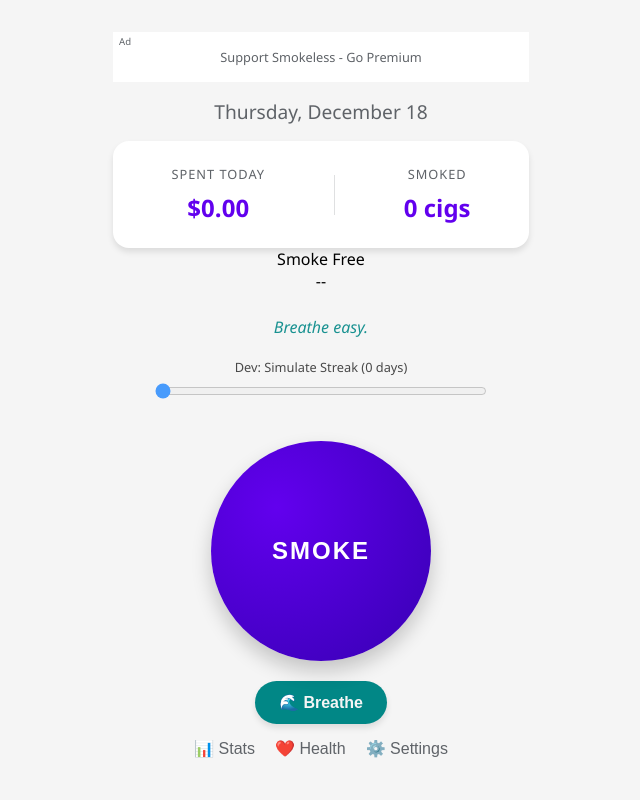
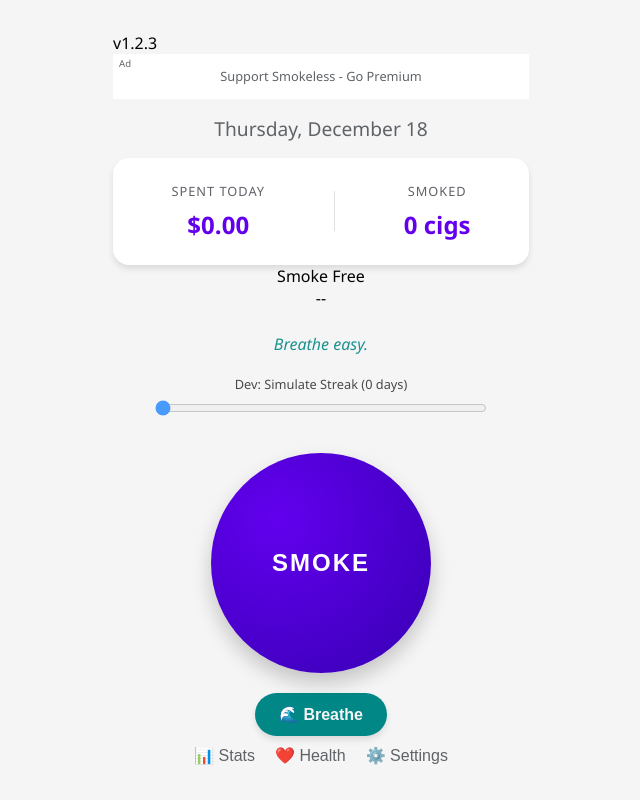
Before and after one commit to Hul88/smokeless-download, a website: page www/index.html in a window 1280 px wide. Shown: the whole page, without its empty margins (319-959 px from the left). Drawn offline with Linux system fonts and the light colour scheme.

Commit message:
Fix dependencies, enforce LF for gradlew, and bump to v1.2.3

```diff
--- a/www/index.html
+++ b/www/index.html
@@ -24,6 +24,9 @@
 
         <!-- Main App Content -->
         <div id="app-content" class="hidden">
+
+            <!-- Version Display -->
+            <div id="app-version">v1.2.3</div>
 
             <!-- Ad Banner -->
             <div id="ad-banner" class="ad-container">
```
Also changed, not shown: package.json (+4 -4 lines), .github/workflows/build_apk.yml, 2 other files.
